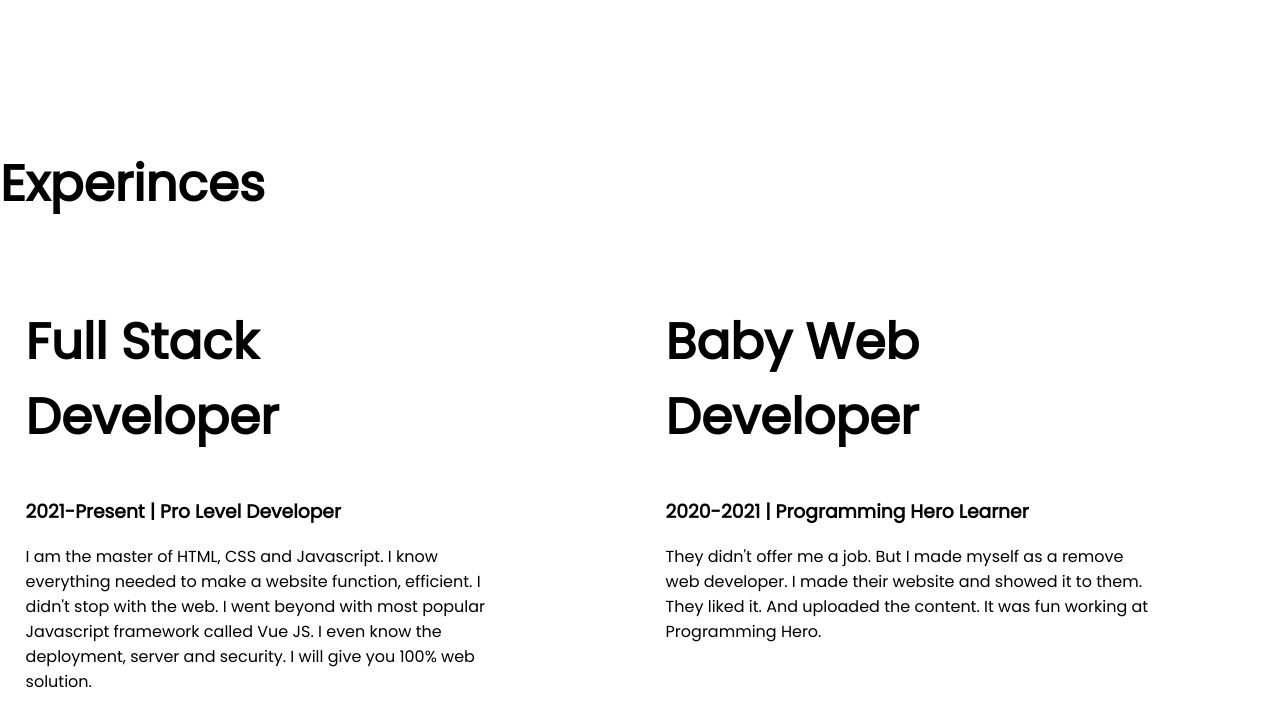
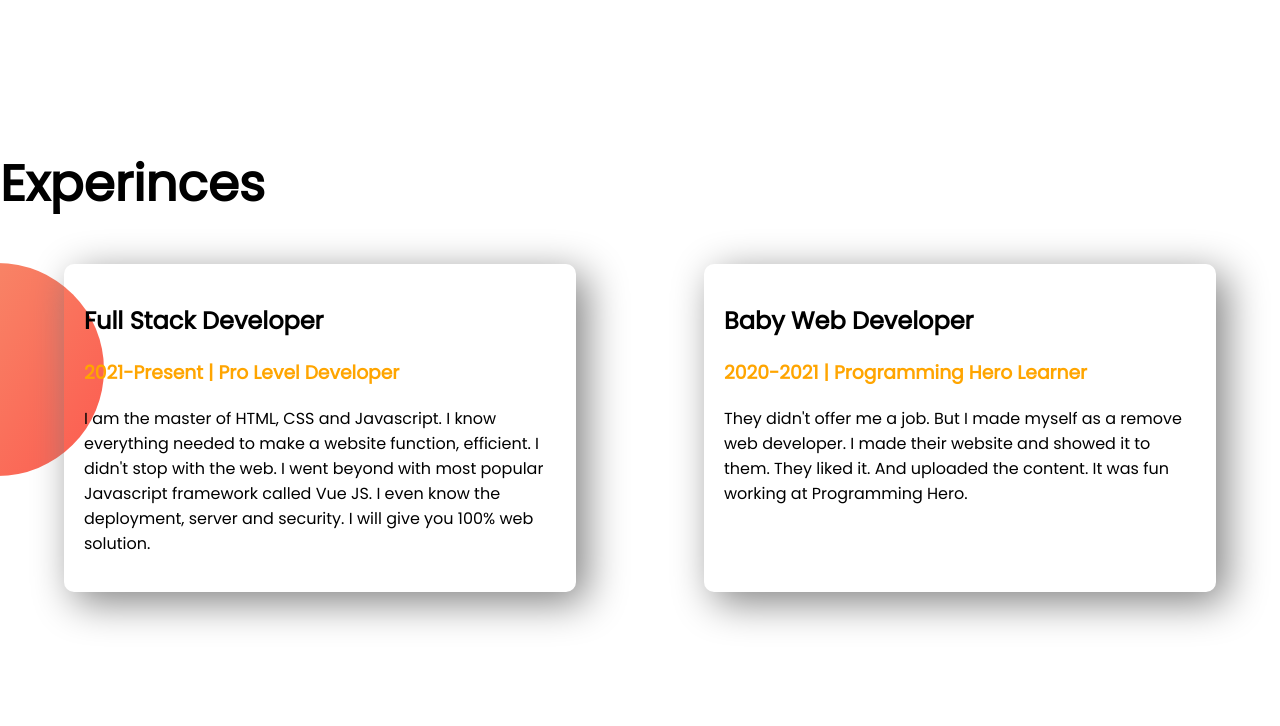
Before and after one commit to alipkumarbiswas/developer-portfolio, a plain HTML site: page index.html in a window 1280 px wide. Shown: the part 1097-1823 px from the top of the page. Drawn offline with Linux system fonts and the light colour scheme.

Commit message:
Box shadow added

```diff
--- a/index.html
+++ b/index.html
@@ -44,17 +44,17 @@
     <section class="experience-area">
         <h1>Experinces</h1>
         <div class="flexible-container">
-            <div class="half-width">
-                <h1>Full Stack Developer</h1>
-                <h3>2021-Present | Pro Level Developer</h3>
+            <div class="experience-item">
+                <h2>Full Stack Developer</h2>
+                <h3 class="orange-color">2021-Present | Pro Level Developer</h3>
                 <p>I am the master of HTML, CSS and Javascript. I know everything needed to make a website function,
                     efficient. I didn't stop with the web. I went beyond with most popular Javascript framework called
                     Vue
                     JS. I even know the deployment, server and security. I will give you 100% web solution.</p>
             </div>
-            <div class="half-width">
-                <h1>Baby Web Developer</h1>
-                <h3>2020-2021 | Programming Hero Learner</h3>
+            <div class="experience-item">
+                <h2>Baby Web Developer</h2>
+                <h3 class="orange-color">2020-2021 | Programming Hero Learner</h3>
                 <p>They didn't offer me a job. But I made myself as a remove web developer. I made their website and
                     showed
                     it
--- a/style.css
+++ b/style.css
@@ -37,3 +37,16 @@ h1{
     background-repeat: no-repeat;
     background-position: right;
 }
+.experience-area{
+    background-image: url(images/exp-bg.png);
+    background-repeat: no-repeat;
+    background-position: left;
+}
+.experience-item{
+    width: 40%;
+    margin-left: 5%;
+    margin-right: 5%;
+    padding: 20px;
+    border-radius: 10px;
+    box-shadow: 10px 10px 40px gray;
+}
```
